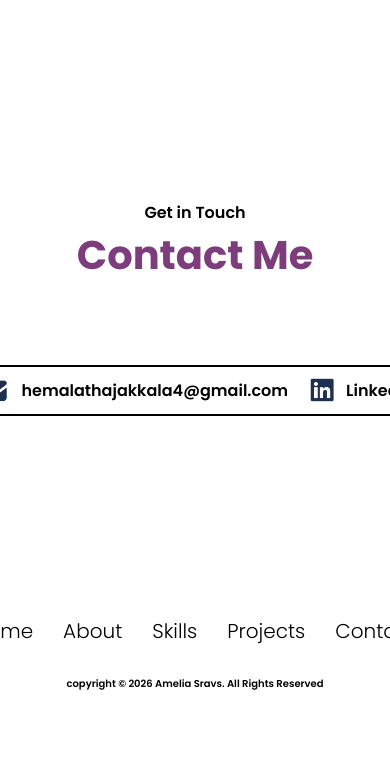
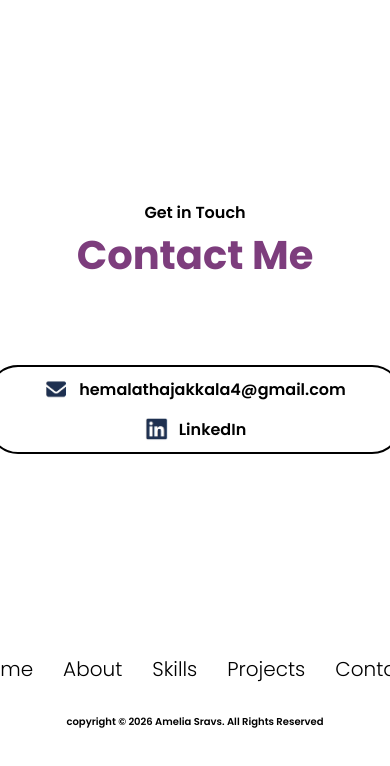
Before and after one commit to hemalathajakkala/portfolio, a plain HTML site: page index.html in a window 390 px wide. Shown: the part 4731-5497 px from the top of the page. Drawn offline with nearby package versions, Linux system fonts and the light colour scheme.

Commit message:
Update mediaqueries.css

```diff
--- a/mediaqueries.css
+++ b/mediaqueries.css
@@ -258,11 +258,31 @@ margin-top: 0px;
 }
 }
 
-@media (max-width:767px) {
-  .sec5-2{
-  gap: 20px;
+@media (max-width:767px){
+
+.sec5-2{
+  display: flex;
+  flex-direction: column;
+  align-items: center;
+  gap: 15px;
   padding: 10px;
+  width: 100%;
 }
+
+.sec5-2 a{
+  display: flex;
+  align-items: center;
+  gap: 10px;
+  width: 90%;
+  justify-content: center;
+  text-align: center;
+  word-break: break-all;
+}
+
+.sec5-2 img{
+  width: 25px;
+}
+
 }
 
 @media (max-width:1024px){
```
